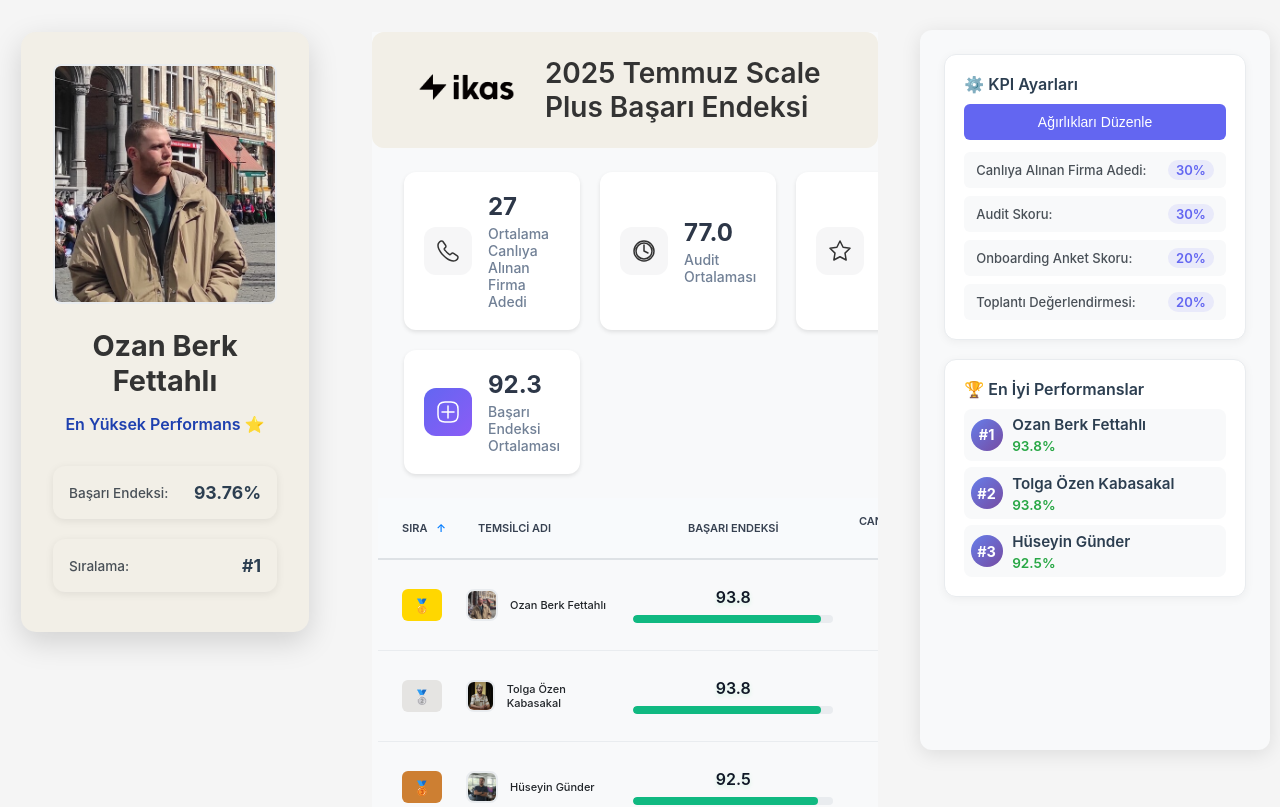
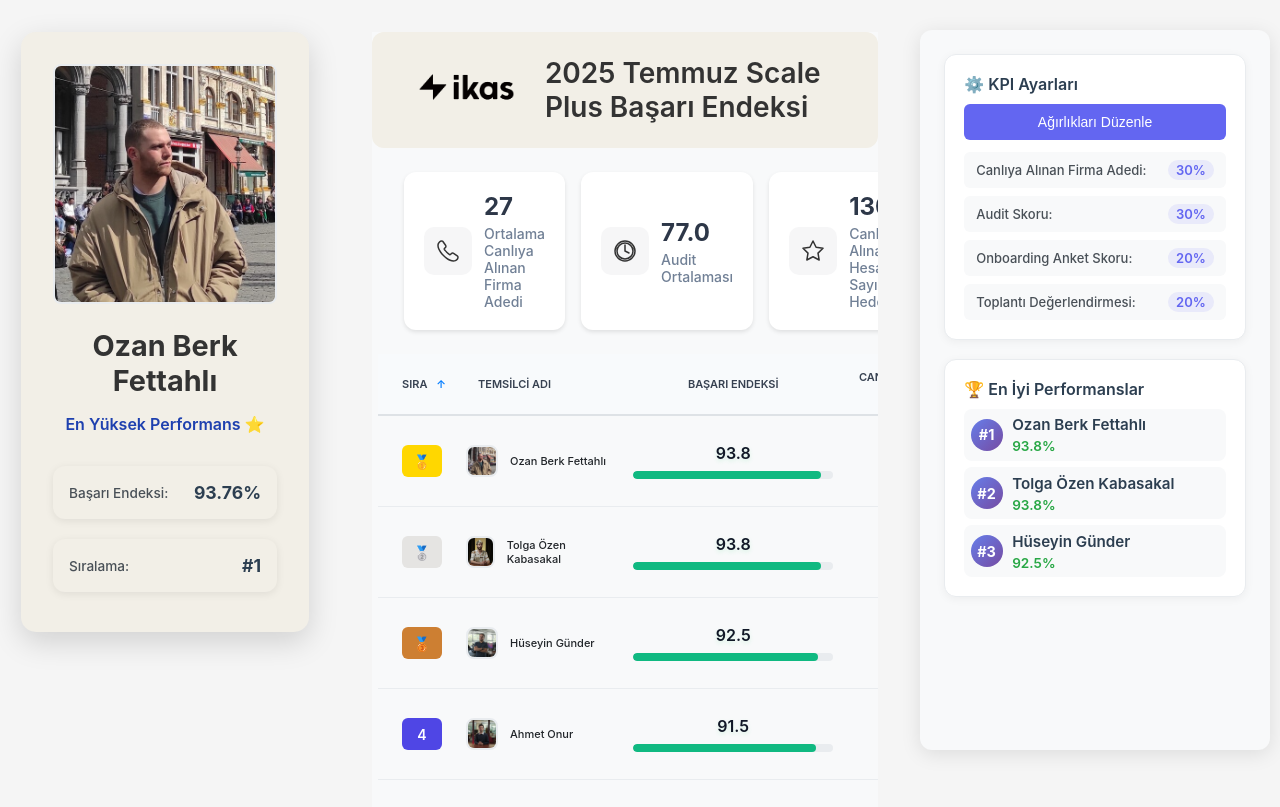
Before and after one commit to zafercobannn/scale-plus-basari-endeksi, a React (Create React App) app: page / in a window 1280 px wide. Shown: the top 807 px of the page. Built offline with nearby package versions, Linux system fonts and the light colour scheme; a web font is replaced by a local one.

Commit message:
Update stat cards: 5 cards in a row, smaller size, consistent icons

```diff
--- a/src/components/SuccessIndexDashboard.css
+++ b/src/components/SuccessIndexDashboard.css
@@ -265,19 +265,19 @@
 
 .team-stats-grid {
   display: grid;
-  grid-template-columns: repeat(auto-fit, minmax(250px, 1fr));
-  gap: 24px;
+  grid-template-columns: repeat(5, 1fr);
+  gap: 16px;
   width: 100%;
 }
 
 .stat-card {
   background: white;
   border-radius: 12px;
-  padding: 20px;
+  padding: 16px;
   box-shadow: 0 2px 4px rgba(0, 0, 0, 0.1);
   display: flex;
   align-items: center;
-  gap: 16px;
+  gap: 12px;
   transition: transform 0.2s ease, box-shadow 0.2s ease;
 }
 
@@ -287,13 +287,13 @@
 }
 
 .stat-icon {
-  width: 48px;
-  height: 48px;
+  width: 40px;
+  height: 40px;
   display: flex;
   align-items: center;
   justify-content: center;
   background: linear-gradient(135deg, #6366f1 0%, #8b5cf6 100%);
-  border-radius: 12px;
+  border-radius: 10px;
   color: white;
 }
 
@@ -341,8 +341,8 @@
   }
 
   .team-stats-grid {
-    grid-template-columns: repeat(4, 1fr);
-    gap: 24px;
+    grid-template-columns: repeat(5, 1fr);
+    gap: 20px;
   }
 
   .stat-card {
@@ -456,8 +456,8 @@
   }
 
   .team-stats-grid {
-    grid-template-columns: repeat(4, 1fr);
-    gap: 20px;
+    grid-template-columns: repeat(5, 1fr);
+    gap: 16px;
   }
 
   .stat-card {
@@ -546,8 +546,8 @@
 
 
   .team-stats-grid {
-    grid-template-columns: repeat(2, 1fr);
-    gap: 16px;
+    grid-template-columns: repeat(3, 1fr);
+    gap: 12px;
   }
 
   .stat-card {
--- a/src/components/SuccessIndexDashboard.tsx
+++ b/src/components/SuccessIndexDashboard.tsx
@@ -158,9 +158,7 @@
             <div className="stat-card">
               <div className="stat-icon">
                 <svg width="24" height="24" viewBox="0 0 24 24" fill="none" xmlns="http://www.w3.org/2000/svg">
-                  <path d="M9 22H15C20 22 22 20 22 15V9C22 4 20 2 15 2H9C4 2 2 4 2 9V15C2 20 4 22 9 22Z" stroke="currentColor" stroke-width="1.5" stroke-linecap="round" stroke-linejoin="round"/>
-                  <path d="M12 6V18" stroke="currentColor" stroke-width="1.5" stroke-linecap="round" stroke-linejoin="round"/>
-                  <path d="M6 12H18" stroke="currentColor" stroke-width="1.5" stroke-linecap="round" stroke-linejoin="round"/>
+                  <path d="M12 2L15.09 8.26L22 9.27L17 14.14L18.18 21.02L12 17.77L5.82 21.02L7 14.14L2 9.27L8.91 8.26L12 2Z" stroke="currentColor" stroke-width="1.5" stroke-linecap="round" stroke-linejoin="round"/>
                 </svg>
               </div>
               <div className="stat-content">
```
Also changed, not shown: 2 other files (tests, documents, lock files or other folders).
